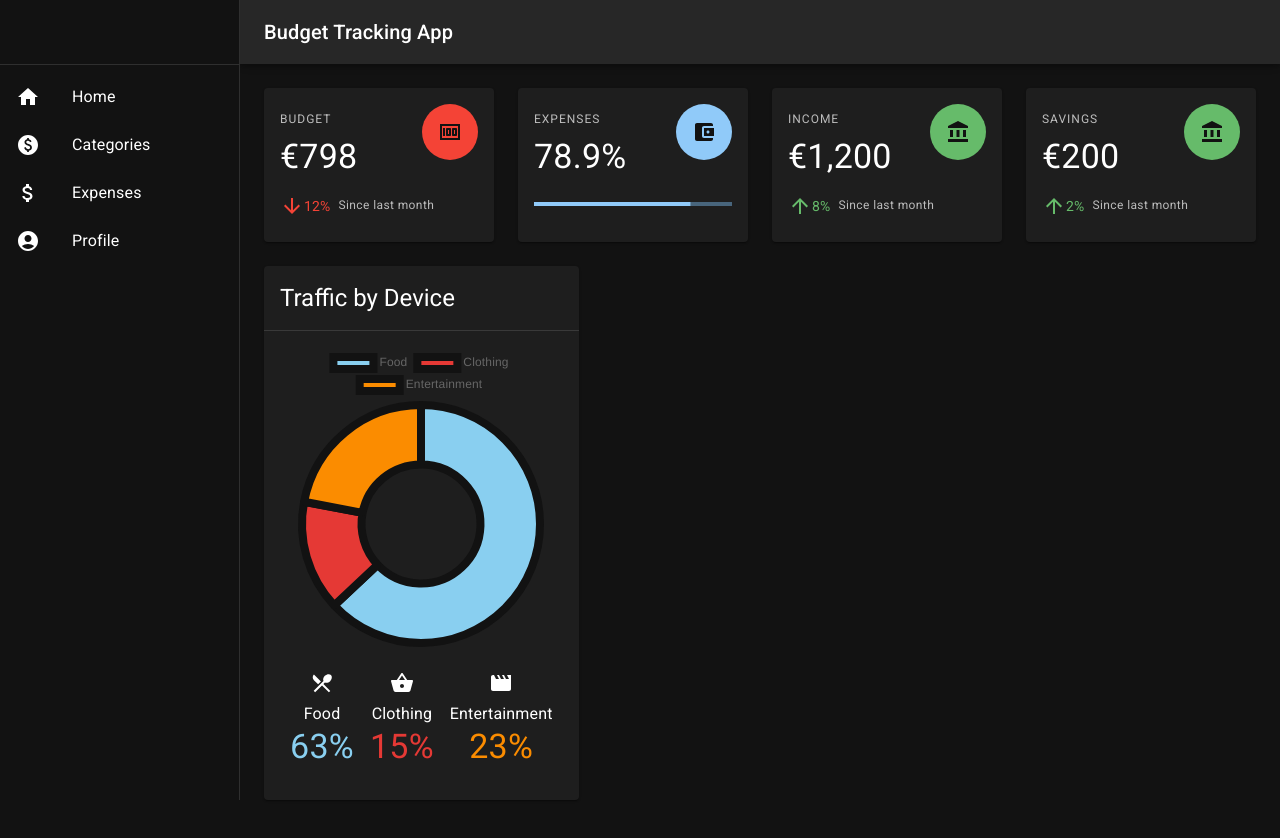
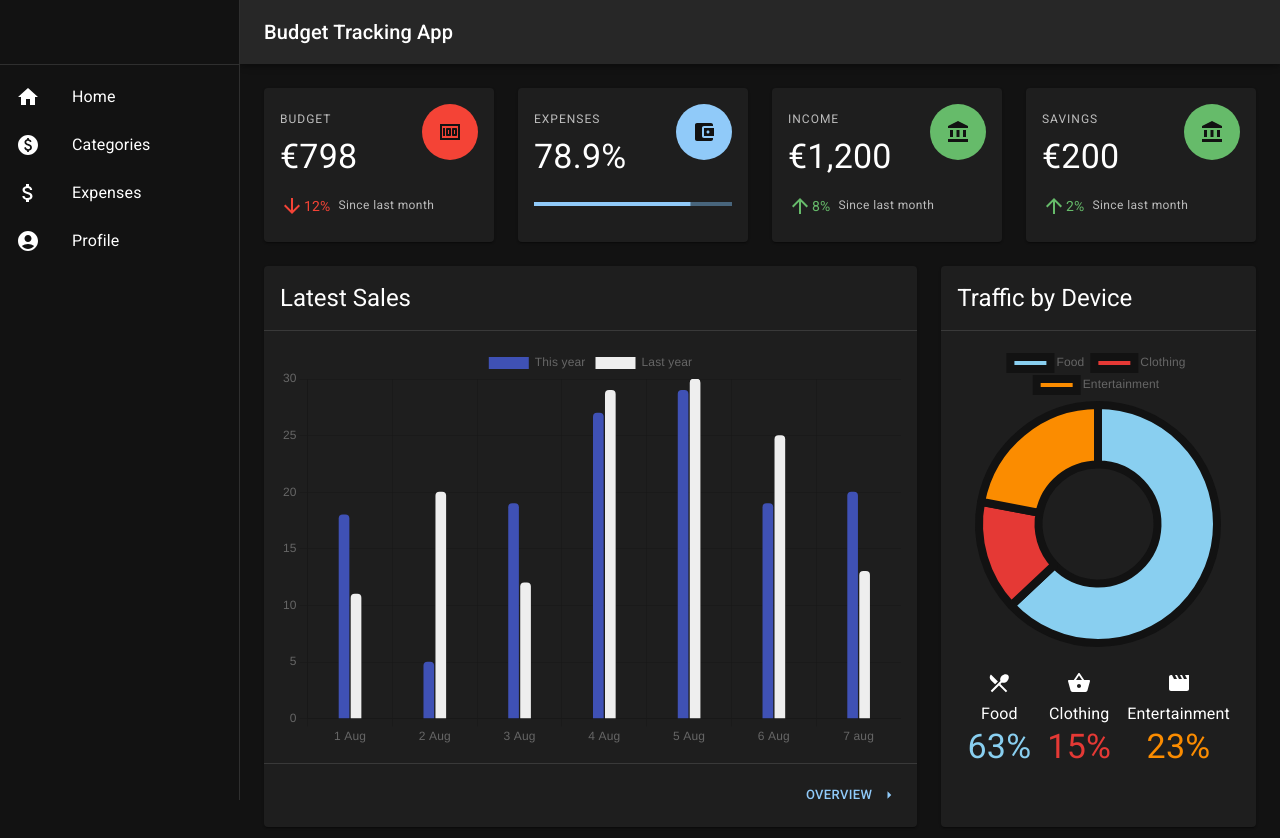
Before and after one commit to SirSimon04/budget_tracker, a React (Create React App) app: page / in a window 1280 px wide. Shown: the top 838 px of the page. Built offline with nearby package versions, Linux system fonts and the light colour scheme.

Commit message:
added history time chart

```diff
--- a/public/index.html
+++ b/public/index.html
@@ -32,7 +32,7 @@
       rel="stylesheet"
       href="https://fonts.googleapis.com/icon?family=Material+Icons"
     />
-    <title>React App</title>
+    <title>Budget Tracker</title>
   </head>
   <body>
     <noscript>You need to enable JavaScript to run this app.</noscript>
--- a/src/components/pages/HomePage/HomePage.jsx
+++ b/src/components/pages/HomePage/HomePage.jsx
@@ -10,6 +10,7 @@ import ExpenseCardContent from "./components/cardContents/ExpenseCardContent";
 import IncomeCardContent from "./components/cardContents/IncomeCardContent";
 import SavingsCardContent from "./components/cardContents/SavingsCardContent";
 import CategoryChart from "./components/CategoryChart";
+import HistoryTimeChart from "./components/HistoryTimeChart";
 
 function HomePage() {
   return (
@@ -55,8 +56,11 @@ function HomePage() {
             <SavingsCardContent />
           </HomePageCard>
         </Grid>
+        <Grid item lg={8} md={12} xl={9} xs={12}>
+          <HistoryTimeChart />
+        </Grid>
         <Grid item lg={4} md={6} xl={3} xs={12}>
-          <CategoryChart />
+          <CategoryChart sx={{ height: "100%" }} />
         </Grid>
       </Grid>
     </div>
--- a/src/components/pages/HomePage/components/CategoryChart.jsx
+++ b/src/components/pages/HomePage/components/CategoryChart.jsx
@@ -13,7 +13,7 @@ import LocalDiningIcon from "@mui/icons-material/LocalDining";
 import MovieIcon from "@mui/icons-material/Movie";
 import ShoppingBasketIcon from "@mui/icons-material/ShoppingBasket";
 
-function CategoryChart() {
+function CategoryChart(props) {
   const theme = useTheme();
 
   const data = {
@@ -74,8 +74,7 @@ function CategoryChart() {
   ];
 
   return (
-    <div>
-      <Card>
+    <Card {...props}>
       <CardHeader title="Traffic by Device" />
       <Divider />
       <CardContent>
@@ -115,7 +114,6 @@ function CategoryChart() {
         </Box>
       </CardContent>
     </Card>
-    </div>
   );
 }
 
--- /dev/null
+++ b/src/components/pages/HomePage/components/HistoryTimeChart.jsx
@@ -0,0 +1,128 @@
+import { Bar } from "react-chartjs-2";
+import {
+  Box,
+  Button,
+  Card,
+  CardContent,
+  CardHeader,
+  Divider,
+  useTheme
+} from "@mui/material";
+import ArrowDropDownIcon from "@mui/icons-material/ArrowDropDown";
+import ArrowRightIcon from "@mui/icons-material/ArrowRight";
+
+function HistoryTimeChart() {
+  const theme = useTheme();
+
+  const data = {
+    datasets: [
+      {
+        backgroundColor: "#3F51B5",
+        barPercentage: 0.5,
+        barThickness: 12,
+        borderRadius: 4,
+        categoryPercentage: 0.5,
+        data: [18, 5, 19, 27, 29, 19, 20],
+        label: "This year",
+        maxBarThickness: 10
+      },
+      {
+        backgroundColor: "#EEEEEE",
+        barPercentage: 0.5,
+        barThickness: 12,
+        borderRadius: 4,
+        categoryPercentage: 0.5,
+        data: [11, 20, 12, 29, 30, 25, 13],
+        label: "Last year",
+        maxBarThickness: 10
+      }
+    ],
+    labels: ["1 Aug", "2 Aug", "3 Aug", "4 Aug", "5 Aug", "6 Aug", "7 aug"]
+  };
+
+  const options = {
+    animation: false,
+    cornerRadius: 20,
+    layout: { padding: 0 },
+    legend: { display: false },
+    maintainAspectRatio: false,
+    responsive: true,
+    xAxes: [
+      {
+        ticks: {
+          fontColor: theme.palette.text.secondary
+        },
+        gridLines: {
+          display: false,
+          drawBorder: false
+        }
+      }
+    ],
+    yAxes: [
+      {
+        ticks: {
+          fontColor: theme.palette.text.secondary,
+          beginAtZero: true,
+          min: 0
+        },
+        gridLines: {
+          borderDash: [2],
+          borderDashOffset: [2],
+          color: theme.palette.divider,
+          drawBorder: false,
+          zeroLineBorderDash: [2],
+          zeroLineBorderDashOffset: [2],
+          zeroLineColor: theme.palette.divider
+        }
+      }
+    ],
+    tooltips: {
+      backgroundColor: theme.palette.background.paper,
+      bodyFontColor: theme.palette.text.secondary,
+      borderColor: theme.palette.divider,
+      borderWidth: 1,
+      enabled: true,
+      footerFontColor: theme.palette.text.secondary,
+      intersect: false,
+      mode: "index",
+      titleFontColor: theme.palette.text.primary
+    }
+  };
+
+  return (
+    <div>
+      <Card>
+        <CardHeader title="Latest Sales" />
+        <Divider />
+        <CardContent>
+          <Box
+            sx={{
+              height: 400,
+              position: "relative"
+            }}
+          >
+            <Bar data={data} options={options} />
+          </Box>
+        </CardContent>
+        <Divider />
+        <Box
+          sx={{
+            display: "flex",
+            justifyContent: "flex-end",
+            p: 2
+          }}
+        >
+          <Button
+            color="primary"
+            endIcon={<ArrowRightIcon fontSize="small" />}
+            size="small"
+          >
+            Overview
+          </Button>
+        </Box>
+      </Card>
+    </div>
+  );
+}
+
+export default HistoryTimeChart;
```
Lines whose indentation alone changed are shown as unchanged.
